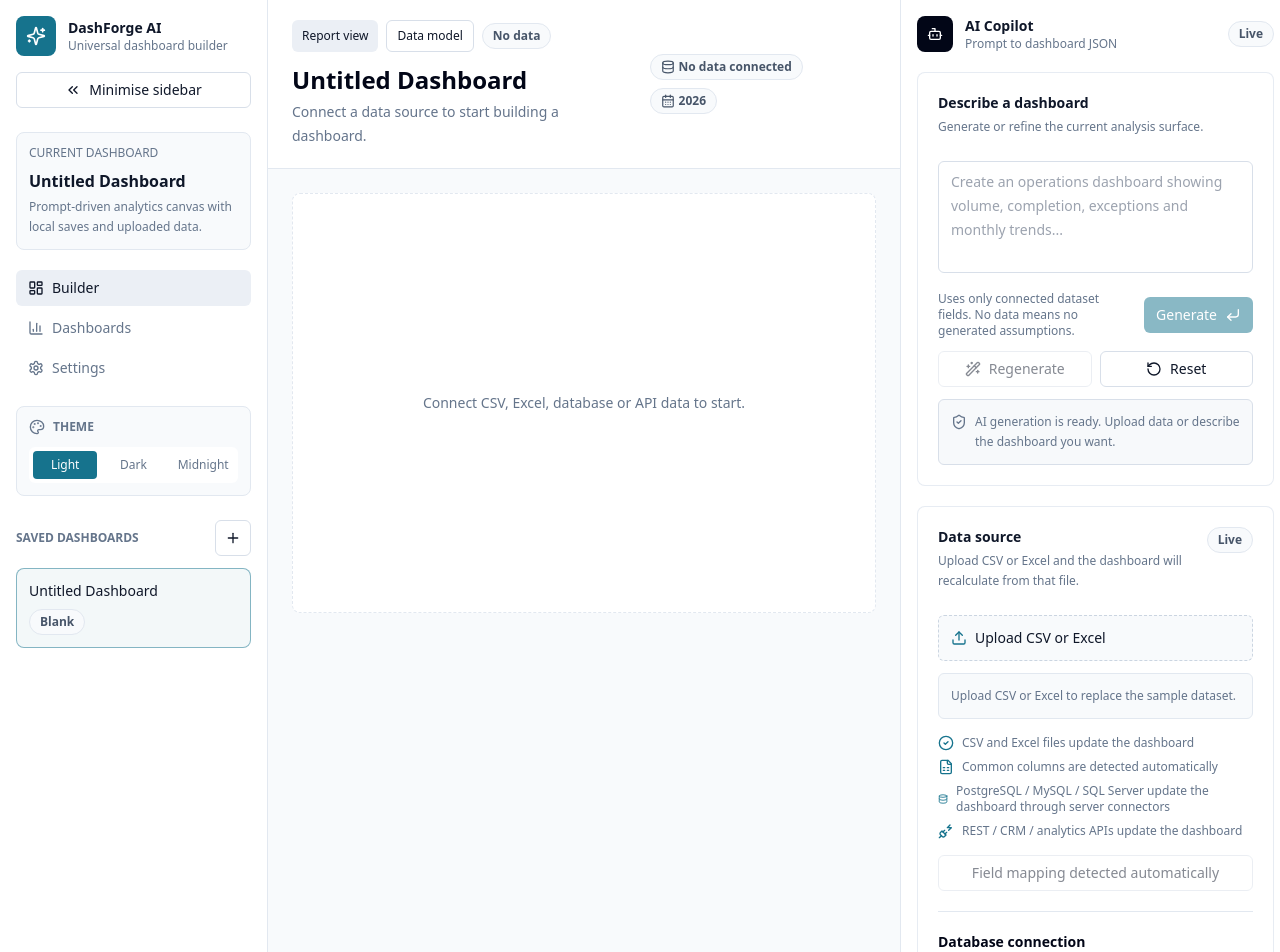
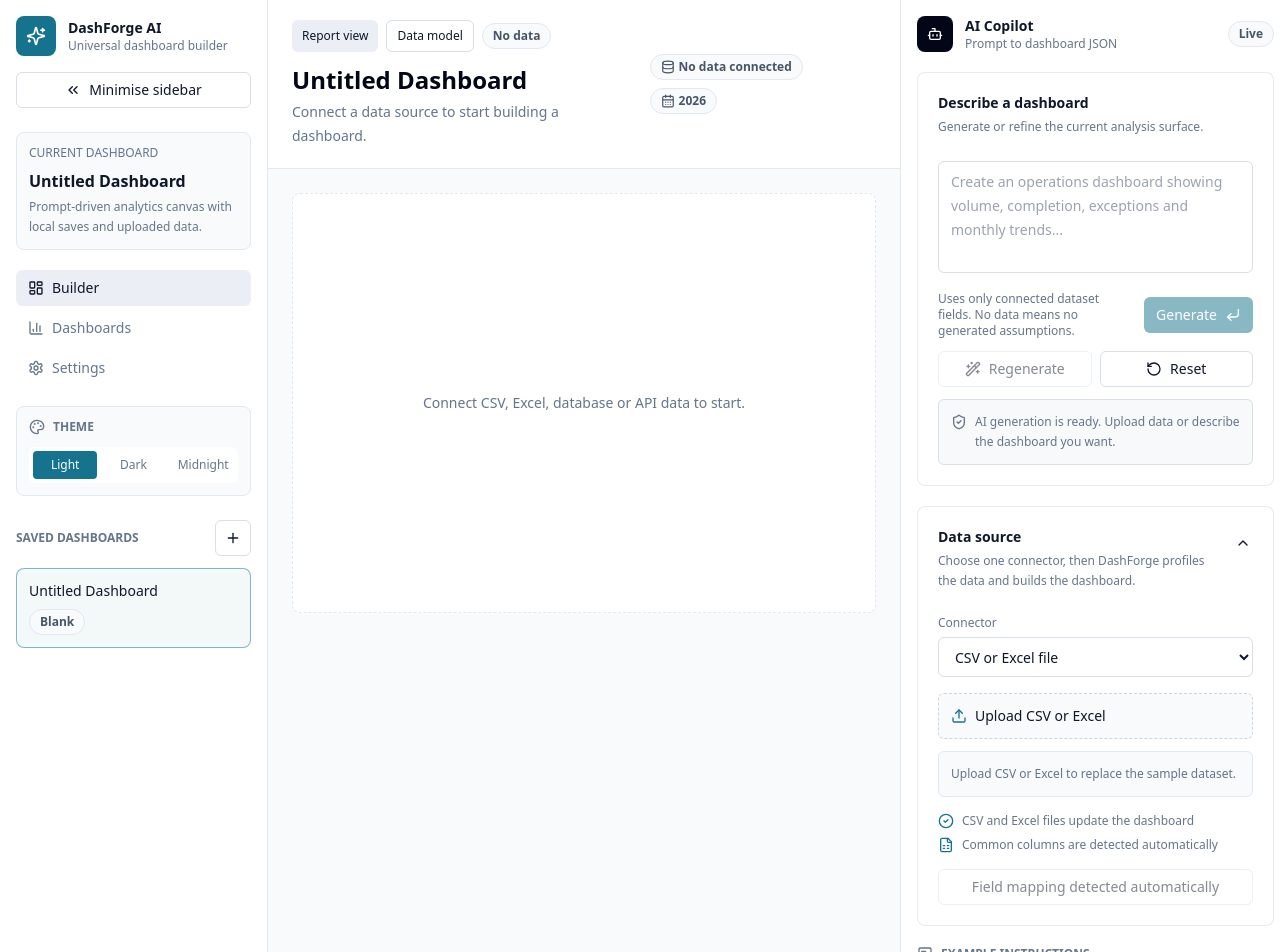
Before and after one commit to ak23shy-gif/ai-dashboard-builder-mvp, a Next.js app: page / in a window 1280 px wide. Shown: the top 952 px of the page. Built offline with nearby package versions, Linux system fonts and the light colour scheme.

Commit message:
Compact data source and analyst panels

```diff
--- a/components/dashboard/InsightArchitectPanel.tsx
+++ b/components/dashboard/InsightArchitectPanel.tsx
@@ -1,4 +1,8 @@
-import { AlertCircle, ClipboardList, Lightbulb } from 'lucide-react';
+'use client';
+
+import { useState } from 'react';
+import { AlertCircle, ChevronDown, ChevronUp, ClipboardList, Lightbulb } from 'lucide-react';
+import { Button } from '@/components/ui/button';
 import { Card, CardContent } from '@/components/ui/card';
 import type { DashboardDataContext } from '@/lib/data/importData';
 
@@ -15,15 +19,23 @@
   items: string[];
   title: string;
 }) {
+  const [isOpen, setIsOpen] = useState(true);
+
   return (
     <Card className="border-slate-200/80 bg-white shadow-none">
       <CardContent className="p-4">
-        <div className="flex items-center gap-2">
-          <div className="flex h-8 w-8 items-center justify-center rounded-md bg-slate-100 text-primary">
+        <div className="flex items-center justify-between gap-3">
+          <div className="flex min-w-0 items-center gap-2">
+            <div className="flex h-8 w-8 shrink-0 items-center justify-center rounded-md bg-slate-100 text-primary">
               <Icon className="h-4 w-4" />
             </div>
-          <h2 className="text-sm font-semibold text-slate-950">{title}</h2>
+            <h2 className="truncate text-sm font-semibold text-slate-950">{title}</h2>
           </div>
+          <Button className="h-8 w-8 shrink-0" onClick={() => setIsOpen((current) => !current)} size="icon" variant="ghost" title={isOpen ? `Minimise ${title}` : `Maximise ${title}`}>
+            {isOpen ? <ChevronUp className="h-4 w-4" /> : <ChevronDown className="h-4 w-4" />}
+          </Button>
+        </div>
+        {isOpen ? (
           <ul className="mt-3 space-y-2 text-sm leading-6 text-slate-600">
             {items.map((item) => (
               <li className="flex gap-2" key={item}>
@@ -32,6 +44,9 @@
               </li>
             ))}
           </ul>
+        ) : (
+          <p className="mt-2 truncate text-xs text-slate-500">{items[0]}</p>
+        )}
       </CardContent>
     </Card>
   );
--- a/components/dashboard/TextBoxCard.tsx
+++ b/components/dashboard/TextBoxCard.tsx
@@ -1,5 +1,9 @@
-import { Lightbulb } from 'lucide-react';
+'use client';
+
+import { useState } from 'react';
+import { ChevronDown, ChevronUp, Lightbulb } from 'lucide-react';
 import { Card, CardContent, CardHeader, CardTitle } from '@/components/ui/card';
+import { Button } from '@/components/ui/button';
 
 type TextBoxCardProps = {
   title: string;
@@ -7,19 +11,26 @@
 };
 
 export function TextBoxCard({ title, content }: TextBoxCardProps) {
+  const [isOpen, setIsOpen] = useState(true);
+
   return (
     <Card className="min-w-0 border-slate-200/80 shadow-none transition hover:border-primary/25 hover:shadow-md">
       <CardHeader className="border-b border-slate-100 pb-3">
-        <div className="flex items-center gap-2">
+        <div className="flex min-w-0 items-center gap-2">
           <div className="flex h-8 w-8 shrink-0 items-center justify-center rounded-md bg-primary/10 text-primary">
             <Lightbulb className="h-4 w-4" />
           </div>
-          <CardTitle>{title}</CardTitle>
+          <CardTitle className="truncate">{title}</CardTitle>
         </div>
+        <Button className="h-8 w-8 shrink-0" onClick={() => setIsOpen((current) => !current)} size="icon" variant="ghost" title={isOpen ? 'Minimise' : 'Maximise'}>
+          {isOpen ? <ChevronUp className="h-4 w-4" /> : <ChevronDown className="h-4 w-4" />}
+        </Button>
       </CardHeader>
-      <CardContent className="p-5">
-        <p className="whitespace-pre-line text-sm leading-7 text-muted-foreground">{content}</p>
-      </CardContent>
+      {isOpen && (
+        <CardContent className="p-5">
+          <p className="whitespace-pre-line text-sm leading-7 text-muted-foreground">{content}</p>
+        </CardContent>
+      )}
     </Card>
   );
 }
--- a/components/data/DataSourcePanel.tsx
+++ b/components/data/DataSourcePanel.tsx
@@ -1,7 +1,7 @@
 'use client';
 
 import { ChangeEvent, useState } from 'react';
-import { CheckCircle2, Database, FileSpreadsheet, Loader2, PlugZap, Table2, Upload } from 'lucide-react';
+import { CheckCircle2, ChevronDown, ChevronUp, Database, FileSpreadsheet, Loader2, PlugZap, Table2, Upload } from 'lucide-react';
 import { Badge } from '@/components/ui/badge';
 import { Button } from '@/components/ui/button';
 import { Card, CardContent, CardHeader, CardTitle } from '@/components/ui/card';
@@ -20,7 +20,11 @@
   onDataImported: (dataset: ImportedDataset) => void;
 };
 
+type SourceMode = 'file' | 'api' | 'database';
+
 export function DataSourcePanel({ onDataImported }: DataSourcePanelProps) {
+  const [sourceMode, setSourceMode] = useState<SourceMode>('file');
+  const [isOpen, setIsOpen] = useState(true);
   const [importState, setImportState] = useState<ImportState>({
     status: 'idle',
     message: 'Upload CSV or Excel to replace the sample dataset.',
@@ -184,11 +188,29 @@
       <CardHeader>
         <div>
           <CardTitle>Data source</CardTitle>
-          <p className="mt-1 text-xs leading-5 text-muted-foreground">Upload CSV or Excel and the dashboard will recalculate from that file.</p>
+          <p className="mt-1 text-xs leading-5 text-muted-foreground">Choose one connector, then DashForge profiles the data and builds the dashboard.</p>
         </div>
-        <Badge>Live</Badge>
+        <Button className="h-8 w-8" onClick={() => setIsOpen((current) => !current)} size="icon" variant="ghost" title={isOpen ? 'Minimise data source' : 'Maximise data source'}>
+          {isOpen ? <ChevronUp className="h-4 w-4" /> : <ChevronDown className="h-4 w-4" />}
+        </Button>
       </CardHeader>
+      {isOpen && (
         <CardContent>
+          <label className="grid gap-1.5 text-xs font-medium text-muted-foreground">
+            Connector
+            <select
+              className="h-10 rounded-md border border-border bg-card px-3 text-sm font-medium text-slate-900 outline-none transition focus-visible:ring-2 focus-visible:ring-primary"
+              value={sourceMode}
+              onChange={(event) => setSourceMode(event.target.value as SourceMode)}
+            >
+              <option value="file">CSV or Excel file</option>
+              <option value="api">REST / JSON API</option>
+              <option value="database">Database table</option>
+            </select>
+          </label>
+
+          {sourceMode === 'file' && (
+            <div className="mt-4">
               <label className="flex cursor-pointer items-center justify-between gap-3 rounded-md border border-dashed border-slate-300 bg-slate-50 p-3 text-sm transition hover:border-primary/50 hover:bg-white">
                 <span className="flex min-w-0 items-center gap-2">
                   {isImporting ? (
@@ -230,23 +252,16 @@
                   <FileSpreadsheet className="h-4 w-4 text-primary" />
                   Common columns are detected automatically
                 </div>
-          <div className="flex items-center gap-2">
-            <Database className="h-4 w-4 text-primary" />
-            PostgreSQL / MySQL / SQL Server update the dashboard through server connectors
-          </div>
-          <div className="flex items-center gap-2">
-            <PlugZap className="h-4 w-4 text-primary" />
-            REST / CRM / analytics APIs update the dashboard
-          </div>
               </div>
 
               <Button className="mt-4 w-full" disabled={!importState.columns.length} variant="outline">
                 Field mapping detected automatically
               </Button>
+            </div>
+          )}
 
-        <div className="my-5 border-t border-slate-200" />
-
-        <div className="space-y-3">
+          {sourceMode === 'database' && (
+            <div className="mt-4 space-y-3">
               <div>
                 <h3 className="text-sm font-semibold text-slate-950">Database connection</h3>
                 <p className="mt-1 text-xs leading-5 text-muted-foreground">
@@ -358,11 +373,15 @@
                 {databaseState.message}
               </div>
             </div>
+          )}
 
-        <div className="my-5 border-t border-slate-200" />
-
+          {sourceMode === 'api' && (
+            <div className="mt-4">
               <ApiSourceConnector onDataImported={onDataImported} />
+            </div>
+          )}
         </CardContent>
+      )}
     </Card>
   );
 }
```
Lines whose indentation alone changed are shown as unchanged.
